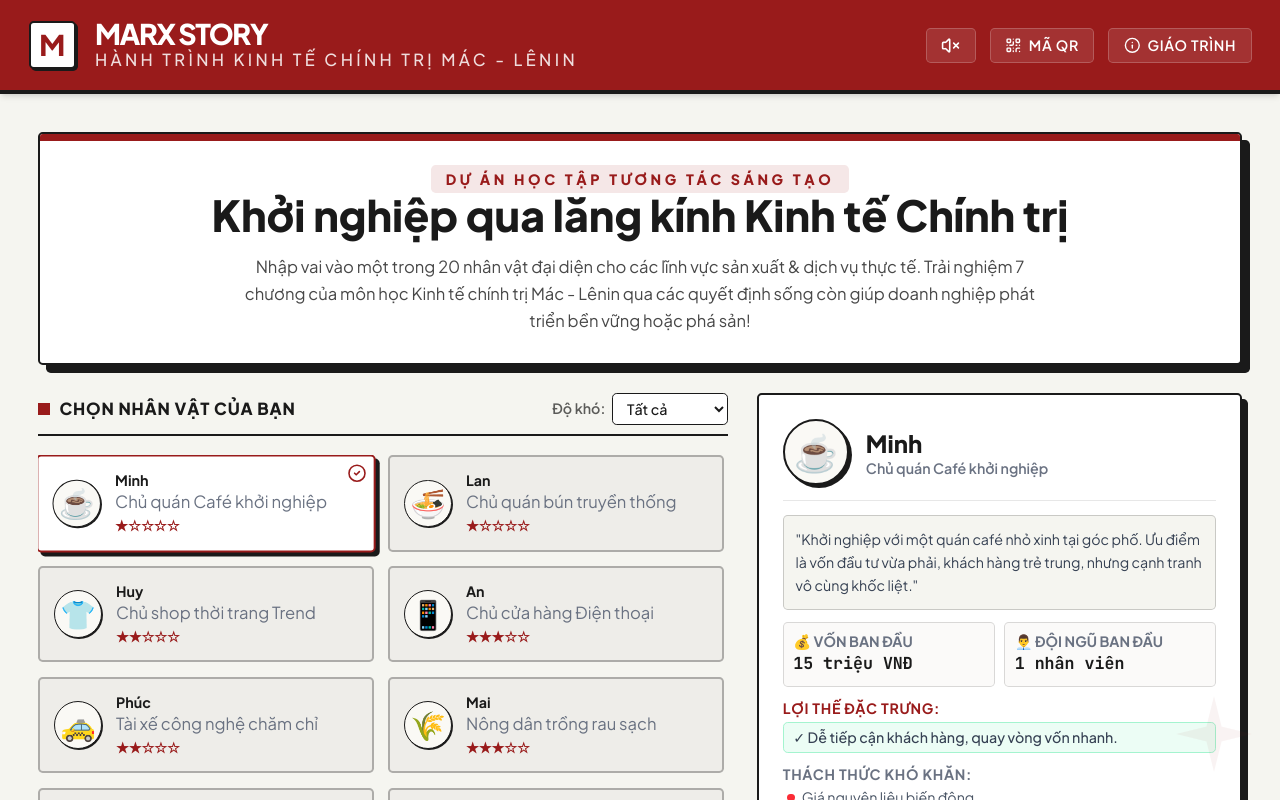
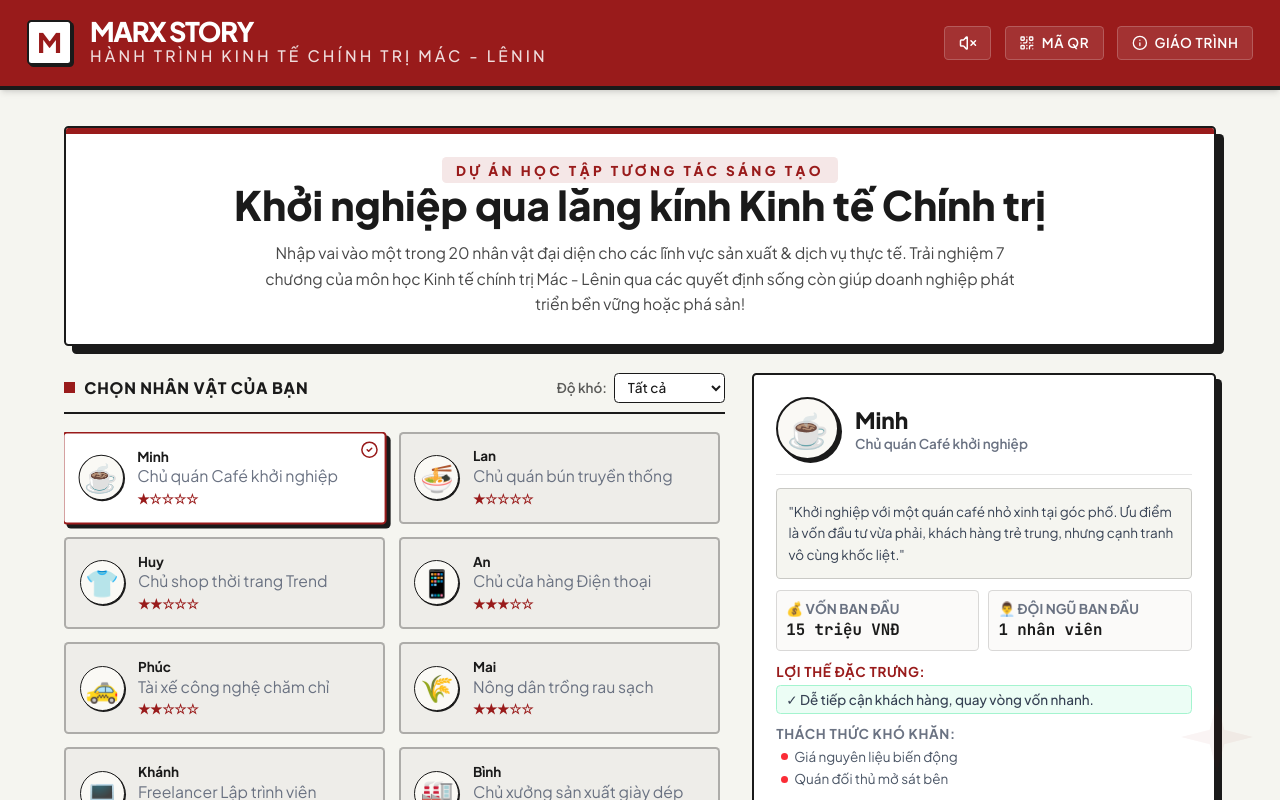
Before and after one commit to nhotungdo/maxr_story, a React (Vite) app: page / in a window 1280 px wide. Shown: the top 800 px of the page. Built offline with nearby package versions, Linux system fonts and the light colour scheme.

Commit message:
feat: initialize global CSS with Tailwind configuration, custom typography, and animation keyframes

```diff
--- a/src/index.css
+++ b/src/index.css
@@ -16,7 +16,7 @@ html {
 
 @media (min-width: 1024px) {
   html {
-    font-size: 19px;
+    font-size: 18px;
     /* Desktop */
   }
 }
```
